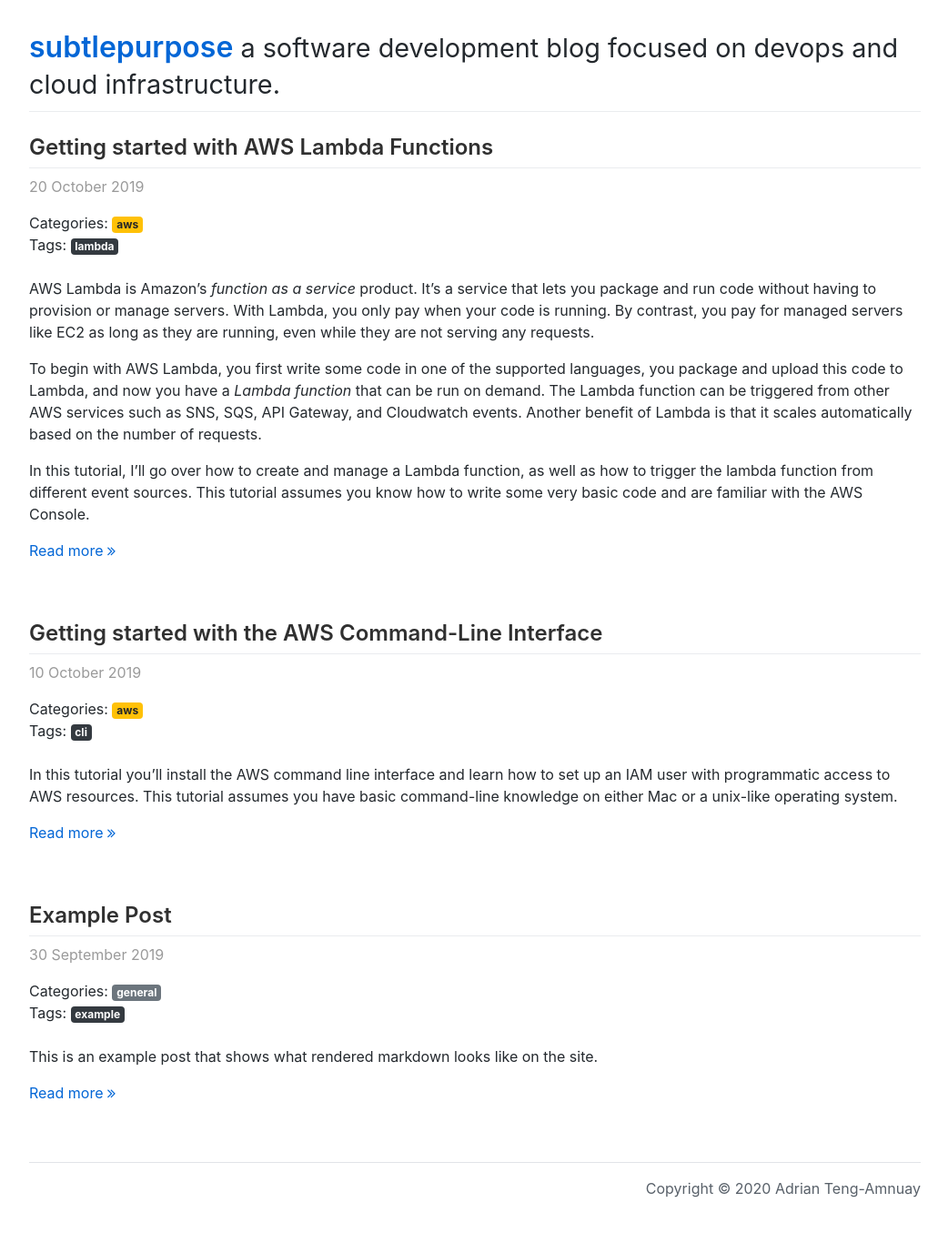
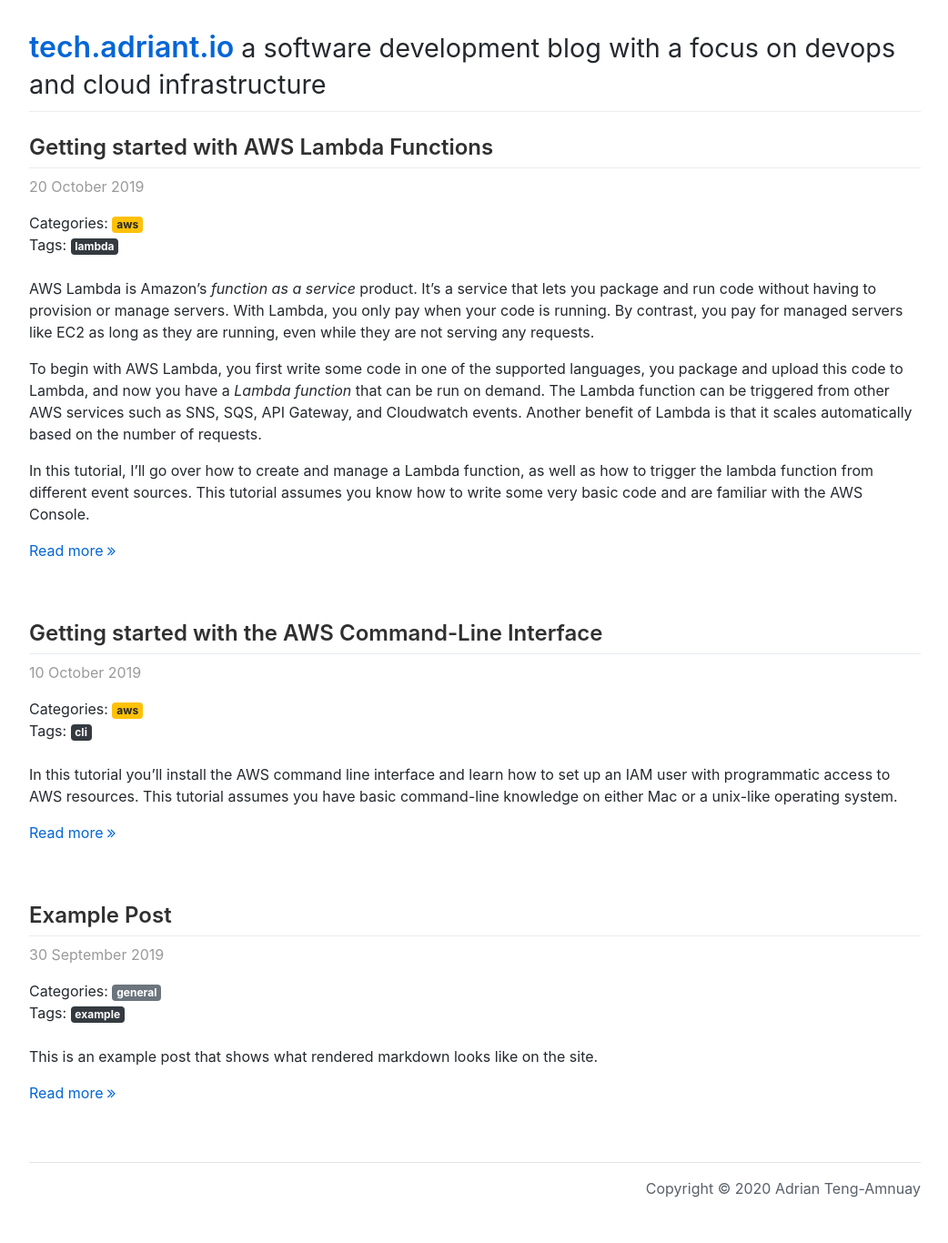
Before and after one commit to Porkbutts/tech.adriant.io, a Jekyll site: the page built from index.html, in a window 1280 px wide. Shown: the whole page at 91% size, without its empty margins (118-1160 px from the left). Built offline with Jekyll 4.4.1, drawn with Linux system fonts in a browser that asks for light colours; nearby versions of some CDN libraries; the list of posts is cut into pages by our own code; comment, search, counter and statistics services are not loaded.

Commit message:
Move this to adriant.io

```diff
--- a/_config.yml
+++ b/_config.yml
@@ -1,18 +1,18 @@
 environment: production
 
 theme: jekyll-theme-primer
-url: "https://subtlepurpose.com"
+url: "https://tech.adriant.io"
 
 author:
   name: Adrian Teng-Amnuay
   email: pumpadrian@gmail.com
 
-title: subtlepurpose
-description: a software development blog focused on devops and cloud infrastructure.
+title: tech.adriant.io
+description: a software development blog with a focus on devops and cloud infrastructure
 
-google_analytics: UA-117405938-2
-google_adsense: ca-pub-3521905629903035
-disqus_forum_name: subtlepurposecom
+google_analytics: UA-117405938-7
+google_adsense:
+disqus_forum_name: adriant-io
 
 plugins:
 - jekyll-sitemap
```
